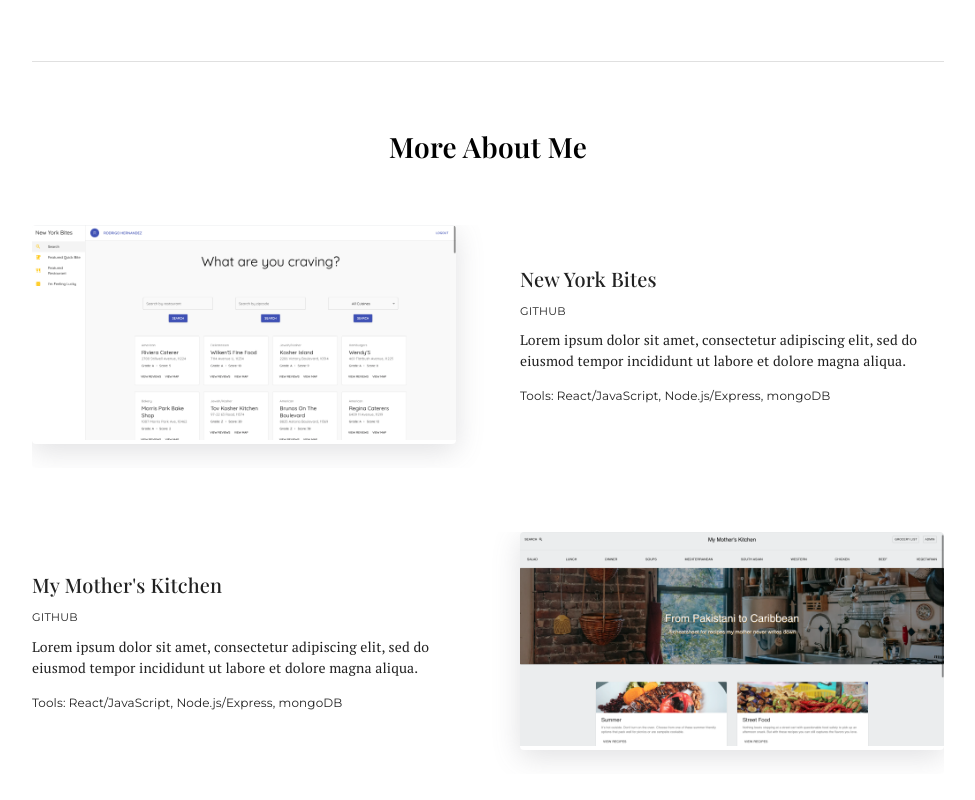
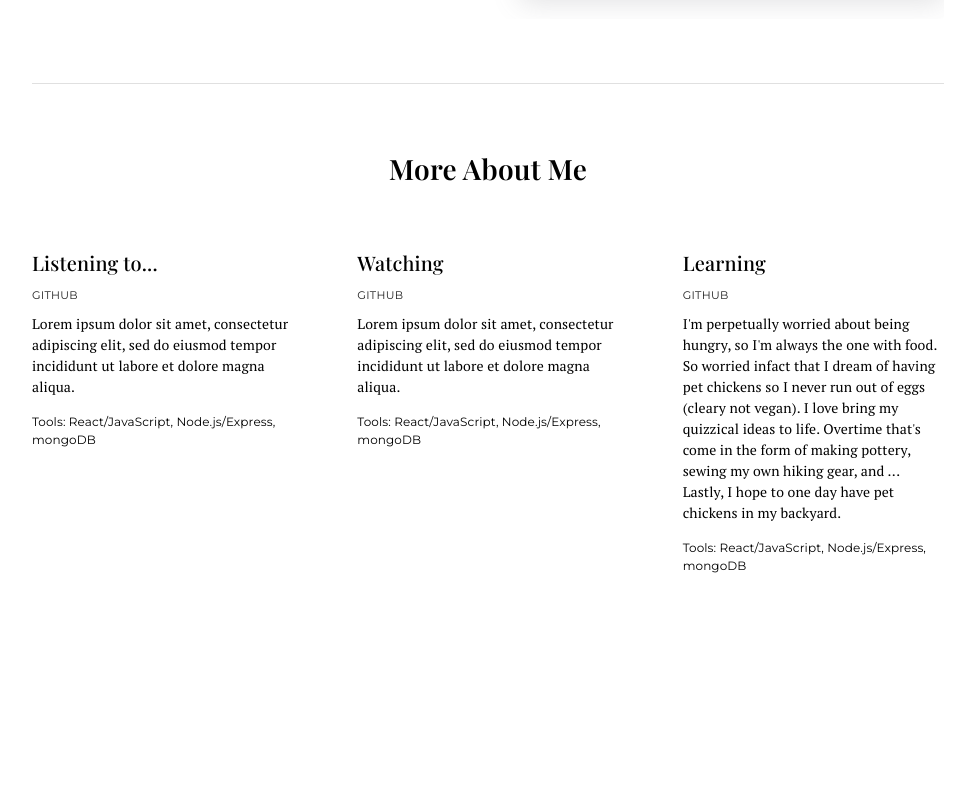
Before and after one commit to amalfkhan/amalfkhan.github.io, a React (Create React App) app: page / in a window 1280 px wide. Shown: the part 1040-1840 px from the top of the page, without its empty margins (152-1127 px from the left). After the commit the page ends 1679 px from the top, so only its background shows below. Built offline with nearby package versions, Linux system fonts and the light colour scheme.

Commit message:
added about section

```diff
--- /dev/null
+++ b/src/update/About.js
@@ -0,0 +1,93 @@
+import React from "react";
+import Grid from "@material-ui/core/Grid";
+import Typography from "@material-ui/core/Typography";
+import Card from "@material-ui/core/Card";
+import CardContent from "@material-ui/core/CardContent";
+import CardMedia from "@material-ui/core/CardMedia";
+import Button from "@material-ui/core/Button";
+import { makeStyles } from "@material-ui/core/styles";
+import newyorkbites from "../assets/new-york-bites.png";
+import mymotherskitchen from "../assets/my-mothers-kitchen.png";
+
+const useStyles = makeStyles((theme) => ({
+  categorySubHeading: {
+    ...theme.typography.categorySubHeading,
+  },
+  paragraph: {
+    ...theme.typography.paragraph,
+    marginBottom: theme.spacing(2),
+  },
+  altParagraph: {
+    ...theme.typography.altParagraph,
+  },
+  textButton: {
+    ...theme.typography.textButton,
+    padding: theme.spacing(1, 0),
+    minHeight: 0,
+    minWidth: 0,
+  },
+  img: {
+    height: "100%",
+    width: "100%",
+  },
+  imgCard: {
+    boxShadow: "rgba(100, 100, 111, 0.2) 0px 7px 29px 0px;",
+  },
+  cardContent: {
+    padding: theme.spacing(0),
+  },
+}));
+
+const Projects = () => {
+  const classes = useStyles();
+
+  return (
+    <Grid container spacing={8}>
+      <Grid item xs={12} sm={4}>
+        <Typography component="h3" className={classes.categorySubHeading}>
+          Listening to...
+        </Typography>
+        <Button className={classes.textButton}>GitHub</Button>
+        <Typography component="p" className={classes.paragraph} gutterBottom>
+          Lorem ipsum dolor sit amet, consectetur adipiscing elit, sed do
+          eiusmod tempor incididunt ut labore et dolore magna aliqua.
+        </Typography>
+        <Typography component="p" className={classes.altParagraph}>
+          Tools: React/JavaScript, Node.js/Express, mongoDB
+        </Typography>
+      </Grid>
+      <Grid item xs={12} sm={4}>
+        <Typography component="h3" className={classes.categorySubHeading}>
+          Watching
+        </Typography>
+        <Button className={classes.textButton}>GitHub</Button>
+        <Typography component="p" className={classes.paragraph} gutterBottom>
+          Lorem ipsum dolor sit amet, consectetur adipiscing elit, sed do
+          eiusmod tempor incididunt ut labore et dolore magna aliqua.
+        </Typography>
+        <Typography component="p" className={classes.altParagraph}>
+          Tools: React/JavaScript, Node.js/Express, mongoDB
+        </Typography>
+      </Grid>
+      <Grid item xs={12} sm={4}>
+        <Typography component="h3" className={classes.categorySubHeading}>
+          Learning
+        </Typography>
+        <Button className={classes.textButton}>GitHub</Button>
+        <Typography component="p" className={classes.paragraph} gutterBottom>
+          I'm perpetually worried about being hungry, so I'm always the one with
+          food. So worried infact that I dream of having pet chickens so I never
+          run out of eggs (cleary not vegan). I love bring my quizzical ideas to
+          life. Overtime that's come in the form of making pottery, sewing my
+          own hiking gear, and ... Lastly, I hope to one day have pet chickens
+          in my backyard.
+        </Typography>
+        <Typography component="p" className={classes.altParagraph}>
+          Tools: React/JavaScript, Node.js/Express, mongoDB
+        </Typography>
+      </Grid>
+    </Grid>
+  );
+};
+
+export default Projects;
--- a/src/update/Landing.js
+++ b/src/update/Landing.js
@@ -6,6 +6,7 @@ import Button from "@material-ui/core/Button";
 import Divider from "@material-ui/core/Divider";
 import { makeStyles } from "@material-ui/core/styles";
 import Projects from "./Projects";
+import About from "./About";
 
 const useStyles = makeStyles((theme) => ({
   pageTitle: {
@@ -66,7 +67,7 @@ const Landing = () => {
               className={classes.pageSubtitleSans}
               gutterBottom
             >
-              Lorem ipsum dolor sit amet, consectetur adipiscing elit
+              SOFTWARE DEVELOPER
             </Typography>
           </Grid>
           <Grid item xs={12}>
@@ -75,8 +76,10 @@ const Landing = () => {
               className={classes.pageSubtitleSerif}
               gutterBottom
             >
-              Lorem ipsum dolor sit amet, consectetur adipiscing elit, sed do
-              eiusmod tempor incididunt ut labore et dolore magna aliqua.
+              I'm the Pakistani kid that didn't become a doctor and went into
+              computer science instead. When it comes to coding I'm no Mark
+              Zuckerburg. But on the plus side that means I'll never steal your
+              data and sell it to Russia (...allegedly).
             </Typography>
           </Grid>
           <Grid item xs={12}>
@@ -122,7 +125,7 @@ const Landing = () => {
             More About Me
           </Typography>
         </Grid>
-        <Projects />
+        <About />
       </Grid>
     </Container>
   );
--- a/src/update/Projects.js
+++ b/src/update/Projects.js
@@ -1,5 +1,4 @@
 import React from "react";
-import Container from "@material-ui/core/Container";
 import Grid from "@material-ui/core/Grid";
 import Typography from "@material-ui/core/Typography";
 import Card from "@material-ui/core/Card";
```
